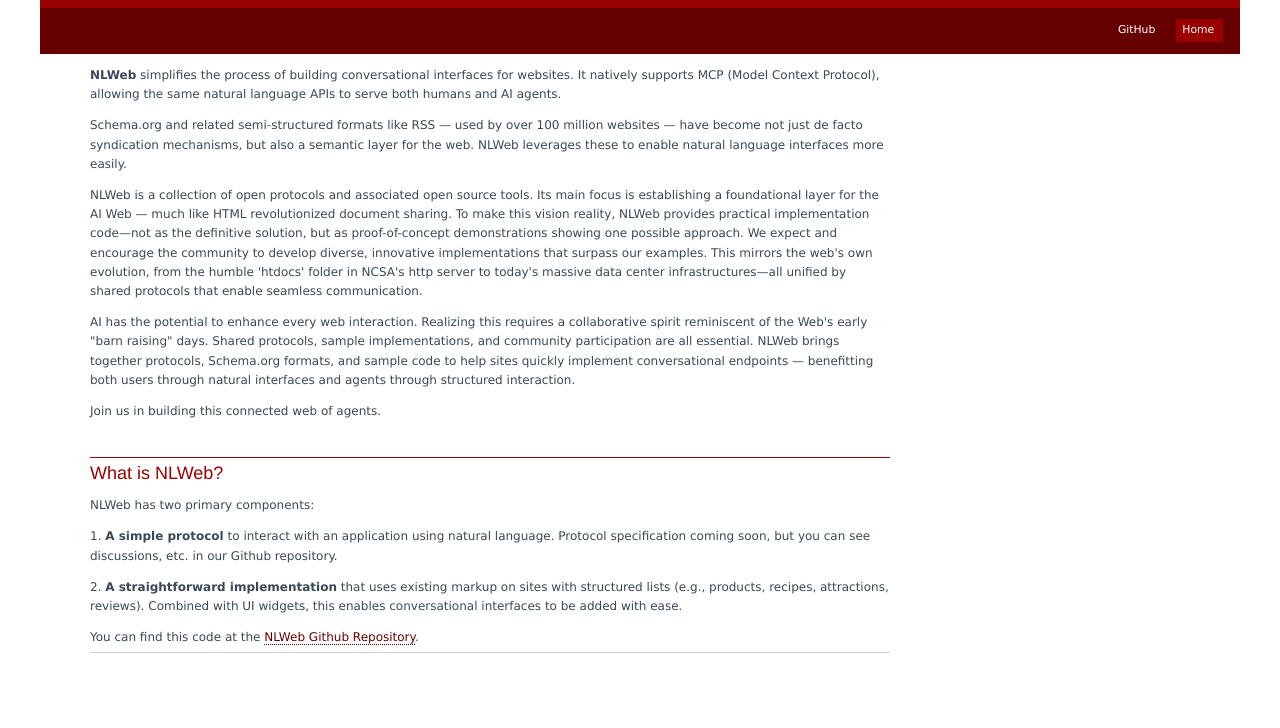
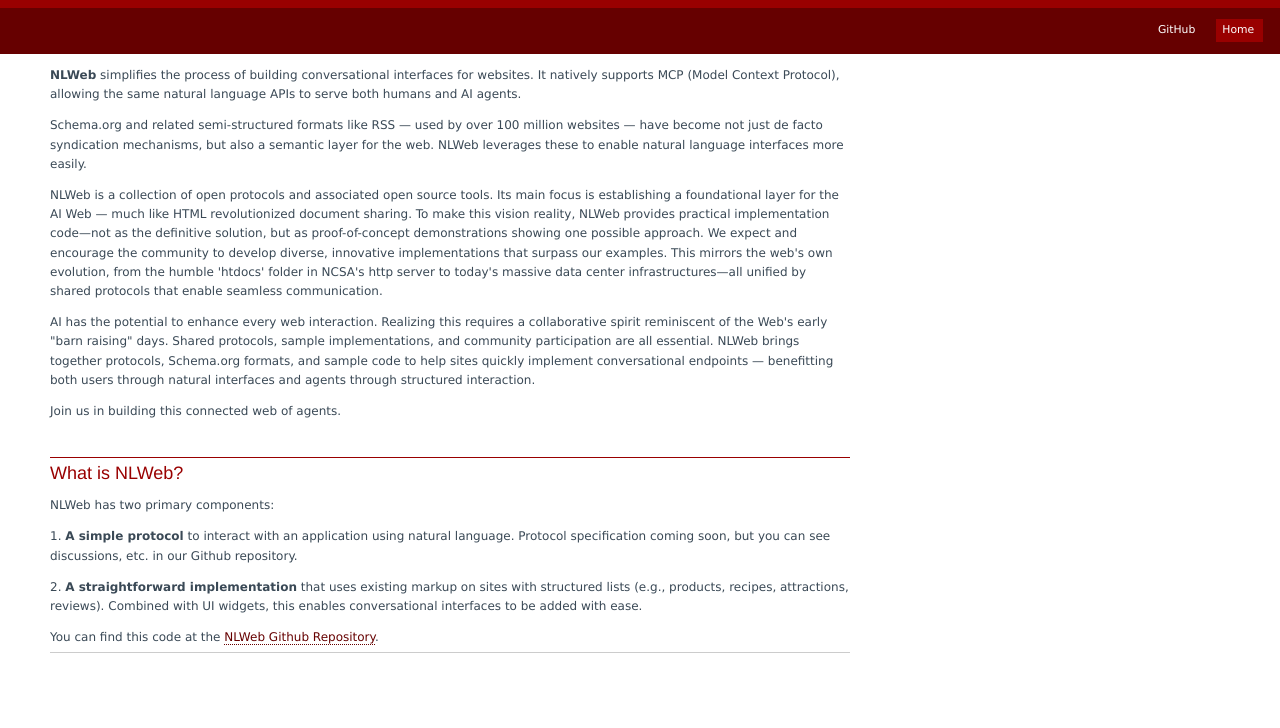
Before and after one commit to nlweb-ai/website, a plain HTML site: page index.html in a window 1280 px wide. Shown: the part 72-800 px from the top of the page. Drawn offline with Linux system fonts and the light colour scheme.

Commit message:
Update nlw.css
Signed-off-by: R.V.Guha <rvguha@users.noreply.github.com>

```diff
--- a/nlw.css
+++ b/nlw.css
@@ -1,11 +1,10 @@
 /* -- page structure -- */
 #container
 {
-    max-width: 1200px;
-    margin: 0 auto;
+    width: 100%;
     text-align: left;
+    margin: 0;
     background: #fff;
-    padding: 0 20px;
 }
 #intro
 {
```
